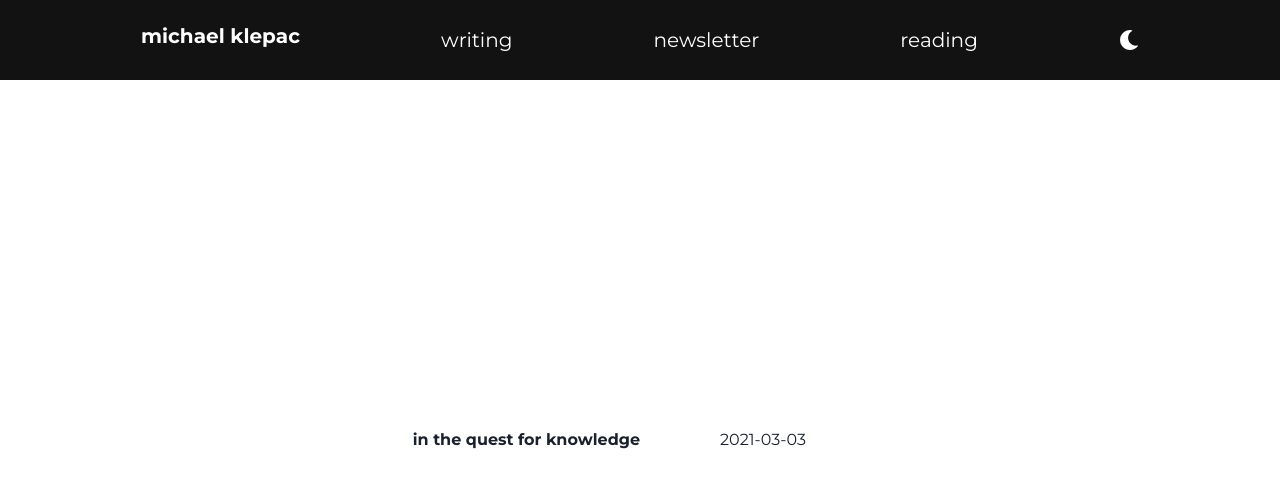
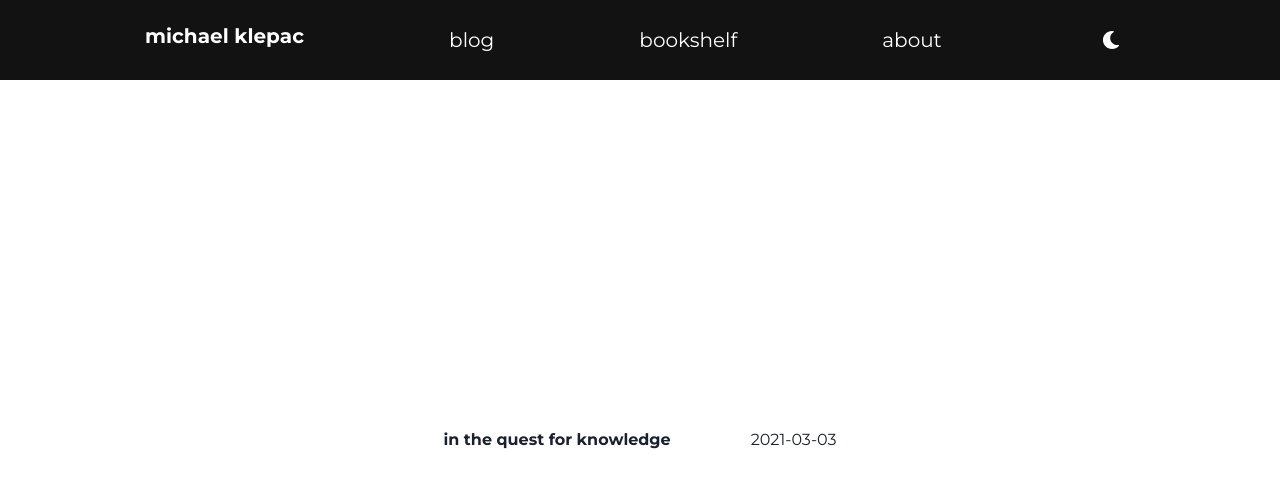
Before and after one commit to mklepac90/pf, a Next.js app: page / in a window 1280 px wide. Shown: the top 488 px of the page. Built offline with nearby package versions, Linux system fonts and the light colour scheme.

Commit message:
bug fixes

```diff
--- a/components/Nav.js
+++ b/components/Nav.js
@@ -2,7 +2,7 @@ import React from 'react';
 import Link from 'next/link';
 import { FaSun, FaMoon } from 'react-icons/fa';
 
-import { Flex, Icon, Text, useColorMode } from '@chakra-ui/react';
+import { Flex, IconButton, Text, useColorMode } from '@chakra-ui/react';
 
 const Nav = () => {
   const { colorMode, toggleColorMode } = useColorMode();
@@ -28,18 +28,32 @@ const Nav = () => {
         </Link>
       </Text>
       <Link href="/">
-        <a>writing</a>
+        <a>blog</a>
+      </Link>
+      <Link href="/reading">
+        <a>bookshelf</a>
       </Link>
       <Link href="/newsletter">
-        <a>newsletter</a>
-      </Link>
-      <Link href="/reading">
-        <a>reading</a>
+        <a>about</a>
       </Link>
       {colorMode === 'dark' ? (
-        <Icon my={2} onClick={toggleColorMode} as={FaSun} />
+        <IconButton
+          variant="ghost"
+          onClick={toggleColorMode}
+          icon={<FaSun />}
+          aria-label="Switch to bright mode"
+          size="lg"
+          _hover={{ bgColor: null, color: 'orange' }}
+        />
       ) : (
-        <Icon my={1} onClick={toggleColorMode} as={FaMoon} />
+        <IconButton
+          variant="ghost"
+          onClick={toggleColorMode}
+          icon={<FaMoon />}
+          aria-label="Switch to dark mode"
+          size="lg"
+          _hover={{ bgColor: null, color: 'purple' }}
+        />
       )}
     </Flex>
   );
--- a/pages/index.js
+++ b/pages/index.js
@@ -1,4 +1,4 @@
-import { Flex, Grid, Text, Center } from '@chakra-ui/react';
+import { Flex, Stack, Text, Center, Box } from '@chakra-ui/react';
 import fs from 'fs';
 import matter from 'gray-matter';
 import Link from 'next/link';
@@ -8,19 +8,19 @@ import { postFilePaths, POSTS_PATH } from '../utils/mdxUtils';
 export default function Index({ posts }) {
   return (
     <Center h="100%" w="100%">
-      <Flex flexDir="column" pt={[4, 0]} pl={[2, 0]}>
-        <Grid gridTemplateColumns="1fr 1fr">
-          {posts.map((post, index) => (
-            <>
-              <Link href={`writing/${post.data.slug}`} key={index}>
+      <Flex flexDir="column">
+        {posts.map((post, index) => (
+          <Box key={index}>
+            <Stack direction="row" spacing={20}>
+              <Link href={`/writing/${post.data.slug}`}>
                 <a>
                   <Text fontWeight="bold">{post.data.title}</Text>
                 </a>
               </Link>
               <Text ml="5rem">{post.data.pubDate}</Text>
-            </>
-          ))}
-        </Grid>
+            </Stack>
+          </Box>
+        ))}
       </Flex>
     </Center>
   );
```
Also changed, not shown: pages/newsletter.js (+7 -9 lines), pages/reading.js (+7 -9 lines).
